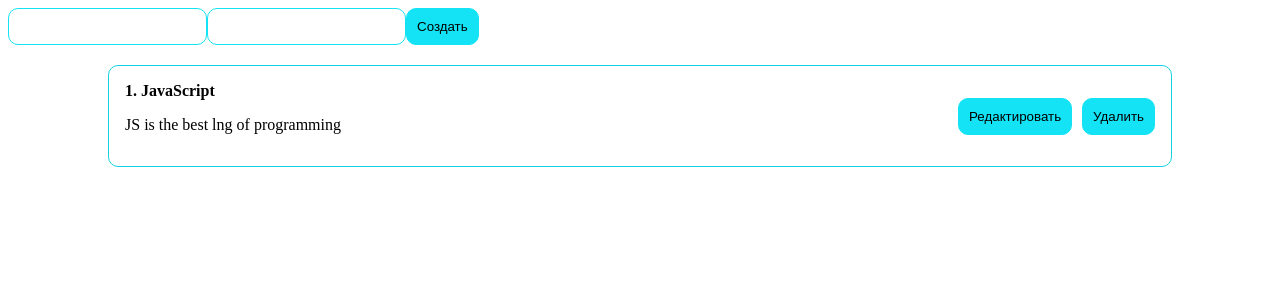
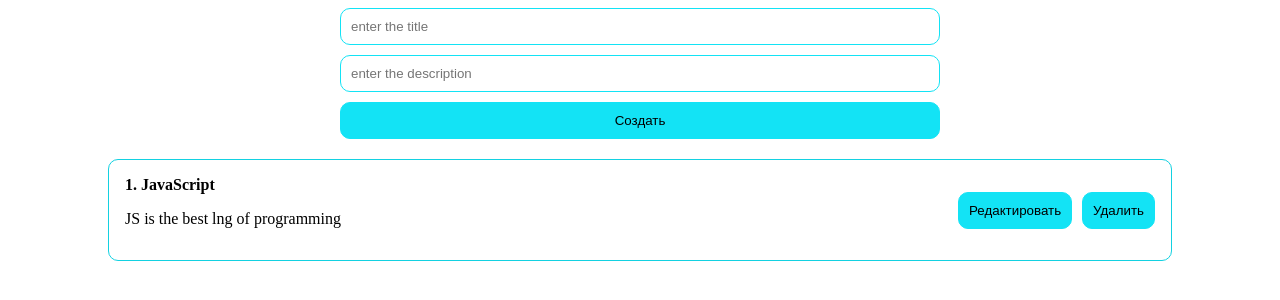
Before and after one commit to k1ny/react-todo-api, a React (Vite) app: page / in a window 1280 px wide. Shown: the top 300 px of the page. Built offline with nearby package versions, Linux system fonts and the light colour scheme.

Commit message:
addNewPost/ createForm

```diff
--- a/src/App.jsx
+++ b/src/App.jsx
@@ -4,6 +4,7 @@ import { MyButton } from "./ui/MyButton/MyButton";
 import { MyInput } from "./ui/MyInput/MyInput";
 import { PostList } from "./components/PostList/PostList";
 import { useRef } from "react";
+import { CreateForm } from "./components/CreateForm/CreateForm";
 
 function App() {
   const [posts, setPosts] = useState([
@@ -16,20 +17,31 @@ function App() {
   const titleRef = useRef();
   const descriptionRef = useRef();
 
-  const addNewPost = (newPost) => {
-    setPosts(...posts, newPost);
+  const addNewPost = (event) => {
+    event.preventDefault();
+    const id = Date.now();
+    const titleValue = titleRef.current.value;
+    const descriptionValue = descriptionRef.current.value;
+    const newPost = {
+      id: id,
+      title: titleValue,
+      description: descriptionValue,
+    };
+    setPosts([...posts, newPost]);
+    titleRef.current.value = "";
+    descriptionRef.current.value = "";
   };
+
   const removePost = (postId) => {
     setPosts(posts.filter((post) => post.id !== postId));
   };
-
   return (
     <div>
-      <form>
-        <MyInput type="text" ref={titleRef} />
-        <MyInput type="text" ref={descriptionRef} />
-        <MyButton onClick={addNewPost}>Создать</MyButton>
-      </form>
+      <CreateForm
+        addFunc={addNewPost}
+        titleRef={titleRef}
+        descriptionRef={descriptionRef}
+      />
       <PostList posts={posts} remove={removePost} />
     </div>
   );
--- /dev/null
+++ b/src/components/CreateForm/CreateForm.jsx
@@ -0,0 +1,18 @@
+import { MyInput } from "../../ui/MyInput/MyInput";
+import { MyButton } from "../../ui/MyButton/MyButton";
+import styles from "./createForm.module.css";
+export const CreateForm = ({ addFunc, titleRef, descriptionRef }) => {
+  return (
+    <div className={styles.createFormContainer}>
+      <form onSubmit={addFunc} className={styles.createForm}>
+        <MyInput type="text" ref={titleRef} placeholder="enter the title" />
+        <MyInput
+          type="text"
+          ref={descriptionRef}
+          placeholder="enter the description"
+        />
+        <MyButton>Создать</MyButton>
+      </form>
+    </div>
+  );
+};
--- /dev/null
+++ b/src/components/CreateForm/createForm.module.css
@@ -0,0 +1,11 @@
+.createForm {
+    display: flex;
+    flex-direction: column;
+    justify-content: center;
+    gap: 10px;
+    width: 600px;
+}
+.createFormContainer {
+    display: flex;
+    justify-content: center;
+}
```
